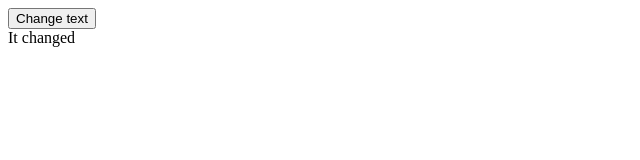
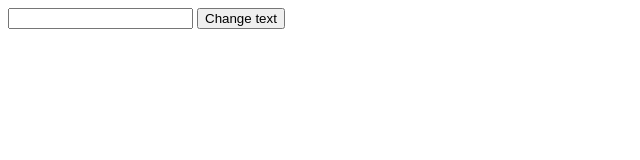
Before and after one commit to zxsteven/JavaScript, a plain HTML site: page index.html in a window 1280 px wide. Both pictures are taken after a click on the button "Change text". Shown: the whole page, without its empty margins (0-640 px from the left). Drawn offline with Linux system fonts and the light colour scheme.

Commit message:
function
added a function

```diff
--- a/app.js
+++ b/app.js
@@ -1,3 +1,6 @@
-document.getElementById('button').onclick=function () {
-	document.getElementById('text').innerHTML="It changed";
+var newText = document.getElementById('input').value;
+
+document.getElementById('button').onclick = function() {
+	newText = document.getElementById('input').value;
+	document.getElementById('firstDiv').innerHTML = newText;
 }
--- a/index.html
+++ b/index.html
@@ -10,8 +10,9 @@
 </head>
 
 <body>
+	<input id="input" type="text" />
 	<button id="button">Change text</button>
-	<div id="text">These are words.</div>
+	<div id="firstDiv">Some words.</div>
 
 	<script type="text/javascript" src="app.js"></script>
 </body>
```
